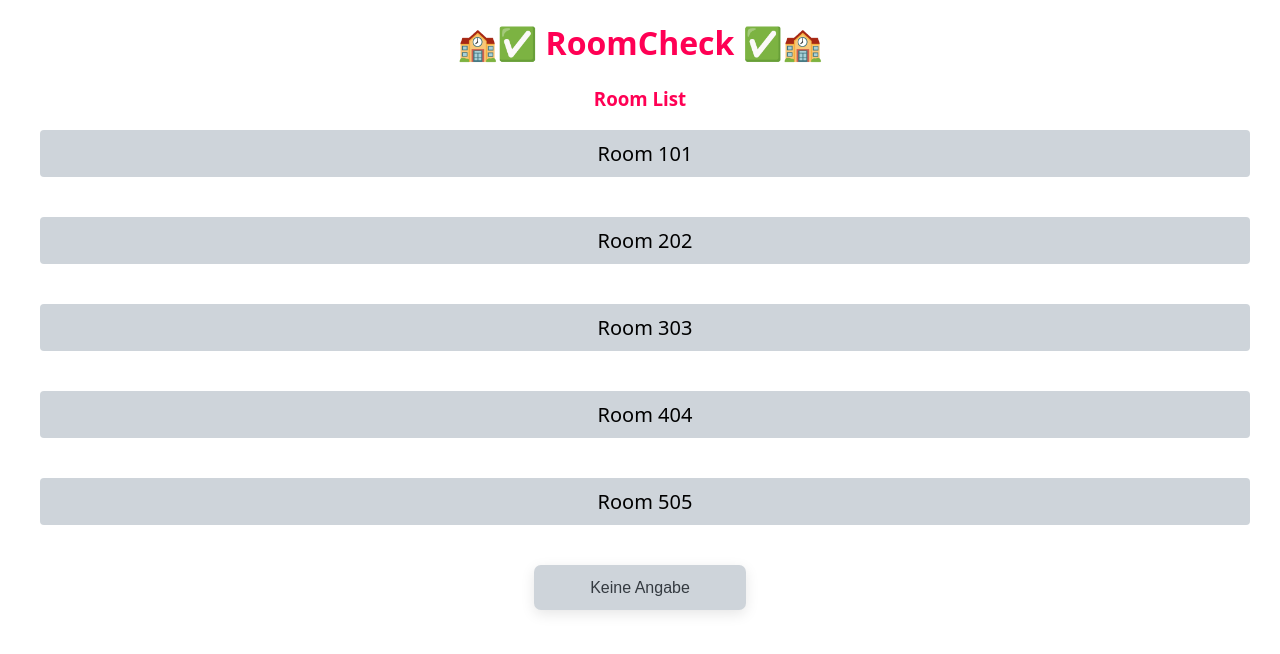
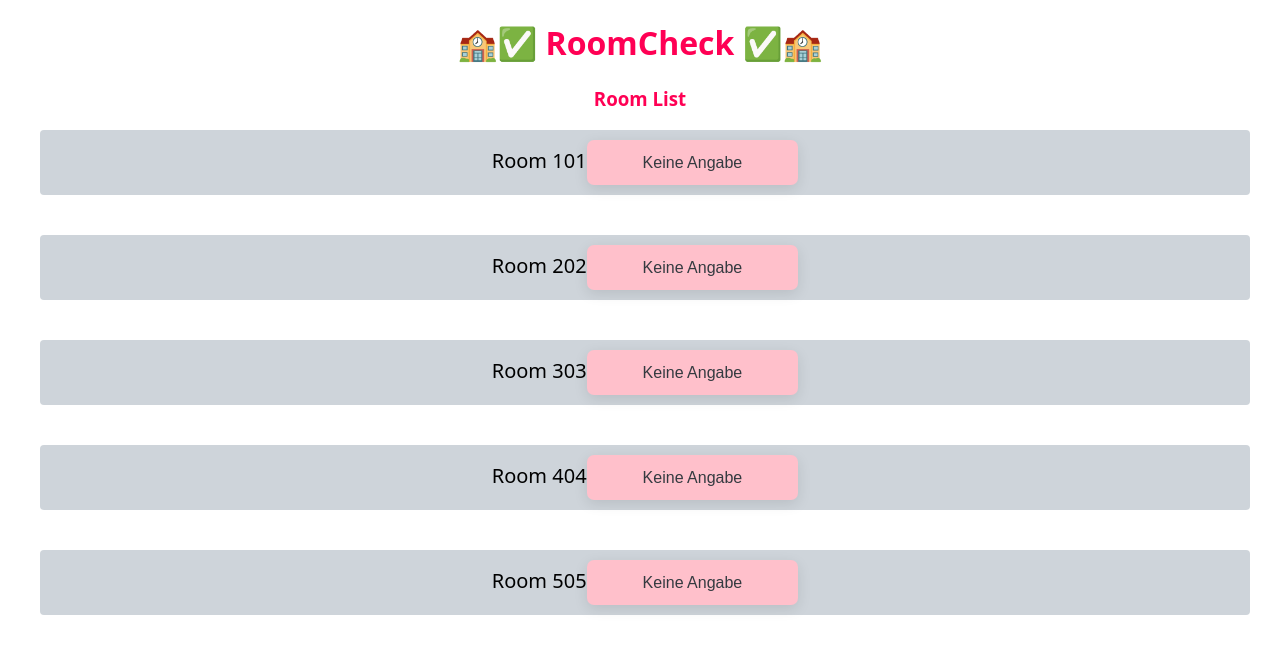
Before and after one commit to sschoe85/roomcheck, a Next.js app: page / in a window 1280 px wide. Before the commit this address had no page. Shown: the top 654 px of the page. Built offline with nearby package versions, Linux system fonts and the light colour scheme.

Commit message:
store the default value in rooms array

```diff
--- a/components/RoomButton/index.js
+++ b/components/RoomButton/index.js
@@ -1,5 +1,5 @@
-import { RoomButton } from "./styles";
+import { RoomButtonStyled } from "./styles";
 
-export default function RoomsButton() {
-  return <RoomButton>Keine Angabe</RoomButton>;
+export default function RoomButton({ room }) {
+  return <RoomButtonStyled>{room.state}</RoomButtonStyled>;
 }
--- a/components/RoomButton/styles.js
+++ b/components/RoomButton/styles.js
@@ -1,6 +1,6 @@
 import styled from "styled-components";
 
-const RoomButton = styled.button`
+const RoomButtonStyled = styled.button`
   display: inline-block;
   outline: 0;
   cursor: pointer;
@@ -11,10 +11,10 @@ const RoomButton = styled.button`
   border-radius: 7px;
   font-weight: 400;
   font-size: 16px;
-  background: #ced4da;
+  background: pink;
   color: #343a40;
   box-shadow: 0 4px 14px 0 rgb(0 0 0 / 10%);
   transition: background 0.2s ease, color 0.2s ease, box-shadow 0.2s ease;
 `;
 
-export { RoomButton };
+export { RoomButtonStyled };
--- a/components/RoomList/index.js
+++ b/components/RoomList/index.js
@@ -1,14 +1,13 @@
-import RoomsButton from "../RoomButton";
+import RoomButton from "../RoomButton";
 import { RoomListContainer, RoomListTitle, RoomListItem } from "./styles";
 export default function RoomList() {
   // Dummy data for the rooms array
-
   const rooms = [
-    { id: 1, name: "Room 101" },
-    { id: 2, name: "Room 202" },
-    { id: 3, name: "Room 303" },
-    { id: 4, name: "Room 404" },
-    { id: 5, name: "Room 505" },
+    { id: 1, name: "Room 101", state: "Keine Angabe" },
+    { id: 2, name: "Room 202", state: "Keine Angabe" },
+    { id: 3, name: "Room 303", state: "Keine Angabe" },
+    { id: 4, name: "Room 404", state: "Keine Angabe" },
+    { id: 5, name: "Room 505", state: "Keine Angabe" },
   ];
 
   return (
@@ -16,10 +15,12 @@ export default function RoomList() {
       <RoomListTitle>Room List</RoomListTitle>
       <ul>
         {rooms.map((room) => (
-          <RoomListItem key={room.id}>{room.name}</RoomListItem>
+          <RoomListItem key={room.id}>
+            {room.name}
+            <RoomButton room={room} />
+          </RoomListItem>
         ))}
       </ul>
-      <RoomsButton></RoomsButton>
     </RoomListContainer>
   );
 }
```
